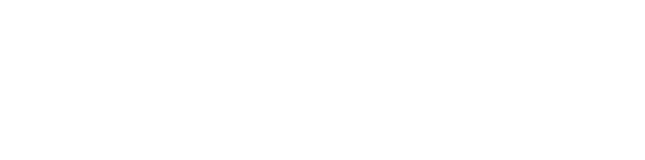
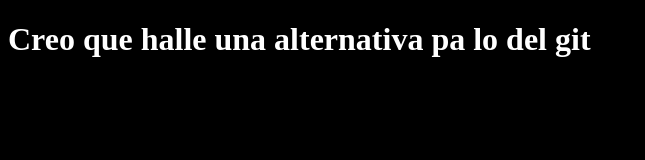
Before and after one commit to FireWolf2022/Nuevo, a plain HTML site: page index.html in a window 1280 px wide. Shown: the whole page, without its empty margins (0-645 px from the left). Drawn offline with Linux system fonts and the light colour scheme.

Commit message:
creo que ya funciona esta talla

```diff
--- a/index.html
+++ b/index.html
@@ -2,8 +2,9 @@
 <html>
 <head>
 	<title>SI</title>
+	<link rel="stylesheet" href="style.css">
 </head>
 <body>
-
+	<h1>Creo que halle una alternativa pa lo del git</h1>
 </body>
 </html>
--- a/style.css
+++ b/style.css
@@ -1 +1,7 @@
-wrvowr jj
+body {
+    background-color: black;
+}
+
+h1 {
+    color: white;
+}
```
